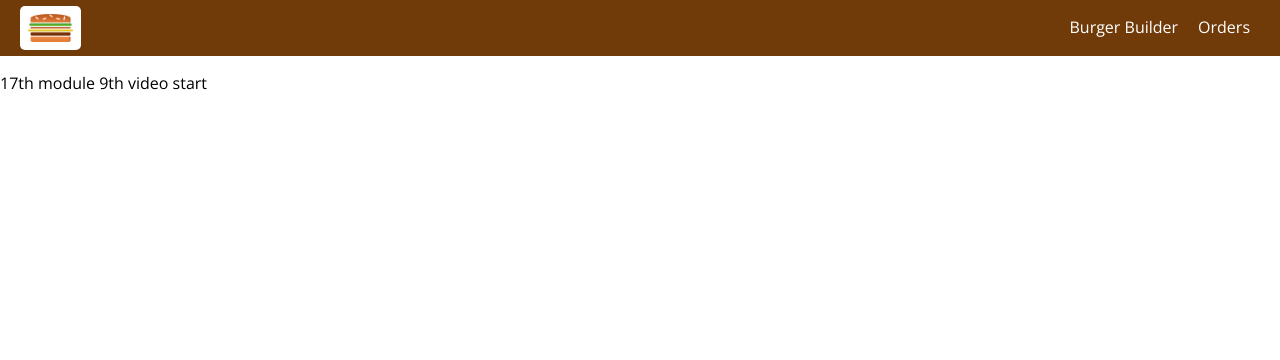
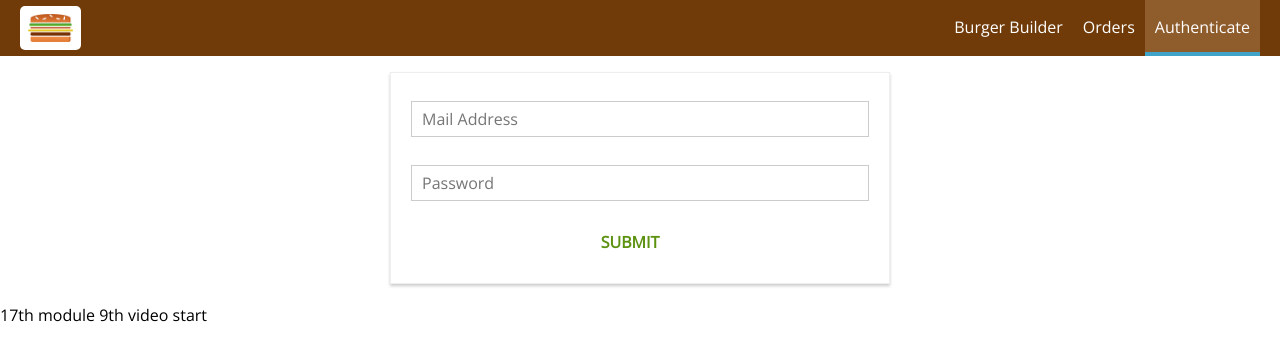
Before and after one commit to prasannabiswas/Burger-App, a React app: page /auth in a window 1280 px wide. Shown: the top 360 px of the page. Built offline with nearby package versions, Linux system fonts and the light colour scheme.

Commit message:
Adding authentication page

```diff
--- a/src/App.js
+++ b/src/App.js
@@ -5,6 +5,7 @@
 import BurgerBuilder from './containers/BurgerBuilder/BurgerBuilder';
 import Checkout from './containers/Checkout/Checkout';
 import Orders from './containers/Orders/Orders';
+import Auth from './containers/Auth/Auth';
 
 class App extends Component {
   render () {
@@ -14,6 +15,7 @@
           <Switch>
             <Route path="/checkout" component={Checkout} />
             <Route path="/orders" component={Orders} />
+            <Route path="/auth" component={Auth}/>
             <Route path="/" exact component={BurgerBuilder} />
           </Switch>
           <p>17th module 9th video start</p>
--- a/src/components/Navigation/NavigationItems/NavigationItems.js
+++ b/src/components/Navigation/NavigationItems/NavigationItems.js
@@ -7,6 +7,7 @@
     <ul className={classes.NavigationItems}>
         <NavigationItem link="/" exact>Burger Builder</NavigationItem>
         <NavigationItem link="/orders">Orders</NavigationItem>
+        <NavigationItem link="/auth">Authenticate</NavigationItem>
     </ul>
 );
 
--- /dev/null
+++ b/src/containers/Auth/Auth.css
@@ -0,0 +1,16 @@
+.Auth {
+    margin: 20px auto;
+    width: 80%;
+    text-align: center;
+    box-shadow: 0 2px 3px #ccc;
+    border: 1px solid #eee;
+    padding: 10px;
+    box-sizing: border-box;
+}
+
+
+@media (min-width: 600px) {
+    .Auth {
+        width: 500px;
+    }
+}
--- /dev/null
+++ b/src/containers/Auth/Auth.js
@@ -0,0 +1,117 @@
+import React, { Component } from 'react';
+
+import Input from '../../components/UI/Input/Input';
+import Button from '../../components/UI/Button/Button';
+import classes from './Auth.css';
+
+class Auth extends Component {
+    state = {
+        controls: {
+            email: {
+                elementType: 'input',
+                elementConfig: {
+                    type: 'email',
+                    placeholder: 'Mail Address'
+                },
+                value: '',
+                validation: {
+                    required: true,
+                    isEmail: true
+                },
+                valid: false,
+                touched: false
+            },
+            password: {
+                elementType: 'input',
+                elementConfig: {
+                    type: 'password',
+                    placeholder: 'Password'
+                },
+                value: '',
+                validation: {
+                    required: true,
+                    minLength: 6
+                },
+                valid: false,
+                touched: false
+            }
+        }
+    };
+
+    checkValidity(value, rules) {
+        let isValid = true;
+        if (!rules) {
+            return true;
+        }
+
+        if (rules.required) {
+            isValid = value.trim() !== '' && isValid;
+        }
+
+        if (rules.minLength) {
+            isValid = value.length >= rules.minLength && isValid
+        }
+
+        if (rules.maxLength) {
+            isValid = value.length <= rules.maxLength && isValid
+        }
+
+        if (rules.isEmail) {
+            const pattern = /[a-z0-9!#$%&'*+/=?^_`{|}~-]+(?:\.[a-z0-9!#$%&'*+/=?^_`{|}~-]+)*@(?:[a-z0-9](?:[a-z0-9-]*[a-z0-9])?\.)+[a-z0-9](?:[a-z0-9-]*[a-z0-9])?/;
+            isValid = pattern.test(value) && isValid
+        }
+
+        if (rules.isNumeric) {
+            const pattern = /^\d+$/;
+            isValid = pattern.test(value) && isValid
+        }
+
+        return isValid;
+    }
+
+    inputChangedHandler = (event, controlName) => {
+        const updatedControls = {
+            ...this.state.controls,
+            [controlName]: {
+                ...this.state.controls[controlName],
+                value: event.target.value,
+                valid: this.checkValidity(event.target.value, this.state.controls[controlName].validation),
+                touched: true
+            }
+        };
+        this.setState({controls: updatedControls});
+    }
+
+    render () {
+        const formElementsArray = [];
+        for (let key in this.state.controls) {
+            formElementsArray.push({
+                id: key,
+                config: this.state.controls[key]
+            });
+        }
+
+        const form = formElementsArray.map(formElement => (
+            <Input
+                key={formElement.id}
+                elementType={formElement.config.elementType}
+                    elementConfig={formElement.config.elementConfig}
+                    value={formElement.config.value}
+                    invalid={!formElement.config.valid}
+                    shouldValidate={formElement.config.validation}
+                    touched={formElement.config.touched}
+                    changed={(event) => this.inputChangedHandler(event, formElement.id)} />
+        ) );
+
+        return (
+            <div className={classes.Auth}>
+                <form>
+                    {form}
+                    <Button btnType="Success">SUBMIT</Button>
+                </form>
+            </div>
+        );
+    }
+}
+
+export default Auth;
```
